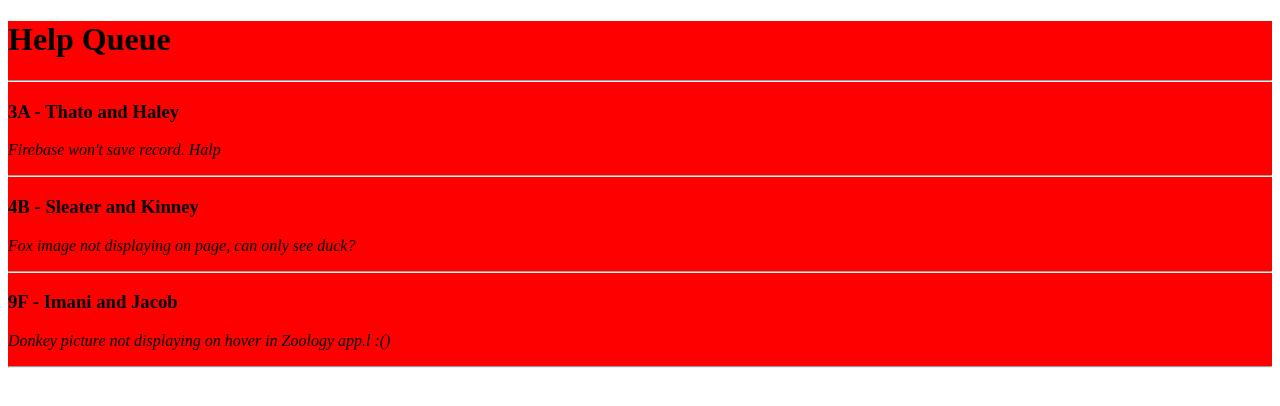
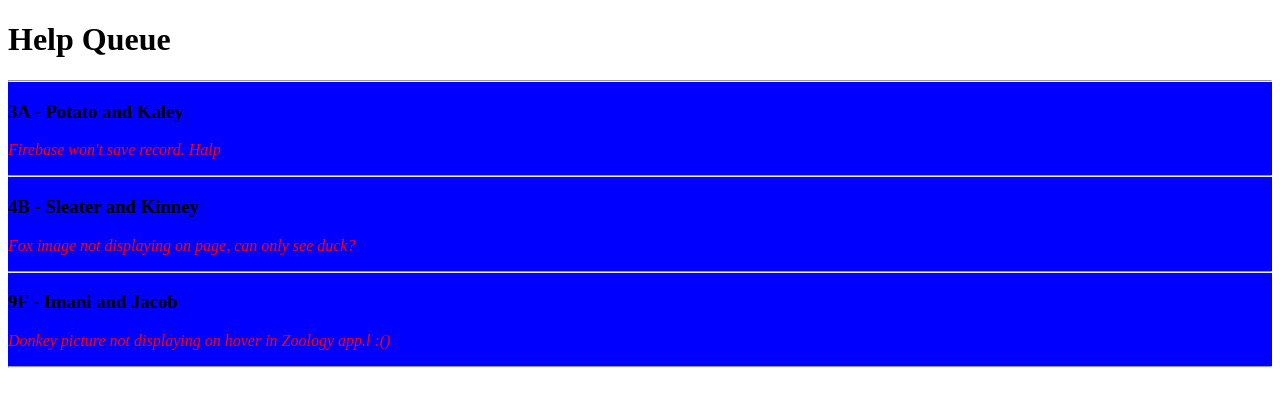
Before and after one commit to jftubridy/reactHelpQueue, a React app: page / in a window 1280 px wide. Shown: the top 406 px of the page. Built offline with nearby package versions, Linux system fonts and the light colour scheme.

Commit message:
add css styling to components

```diff
--- a/src/components/Header.jsx
+++ b/src/components/Header.jsx
@@ -1,8 +1,20 @@
 import React from 'react';
 
-function Header(){
+function Header() {
   return (
-    <h1>Help Queue</h1>
+    <h1><style jsx> {`
+    h1 {
+      color: black;
+    }
+    h1:hover {
+      color: green;
+    }
+    `}</style>Help Queue</h1>
+    //   <style jsx>{`
+    //   div {
+    //     color: purple;
+    //   }
+    // `}</style>
   );
 }
 
--- a/src/components/Ticket.jsx
+++ b/src/components/Ticket.jsx
@@ -4,13 +4,12 @@ import PropTypes from 'prop-types';
 function Ticket(props){
   return (
     <div>
-      <style global jsx>{`
-        div {
-          background-color: red;
+      <h3>{props.location} - {props.names}</h3>
+      <p>   <style global jsx>{`
+        p {
+          color: red;
         }
-      `}</style>
-      <h3>{props.location} - {props.names}</h3>
-      <p><em>{props.issue}</em></p>
+      `}</style><em>{props.issue}</em></p>
       <hr/>
     </div>
   );
--- a/src/components/TicketList.jsx
+++ b/src/components/TicketList.jsx
@@ -3,7 +3,7 @@ import Ticket from './Ticket';
 
 var masterTicketList = [
   {
-    names: 'Thato and Haley',
+    names: 'Potato and Kaley',
     location: '3A',
     issue: 'Firebase won\'t save record. Halp'
   },
@@ -24,6 +24,11 @@ var masterTicketList = [
 function TicketList(){
   return (
     <div>
+       <style jsx>{`
+        div {
+          background-color: blue;
+        }
+      `}</style>
       <hr/>
       {masterTicketList.map((ticket, index) =>
         <Ticket names={ticket.names}
```
Also changed, not shown: 1 other file (tests, documents, lock files or other folders).
